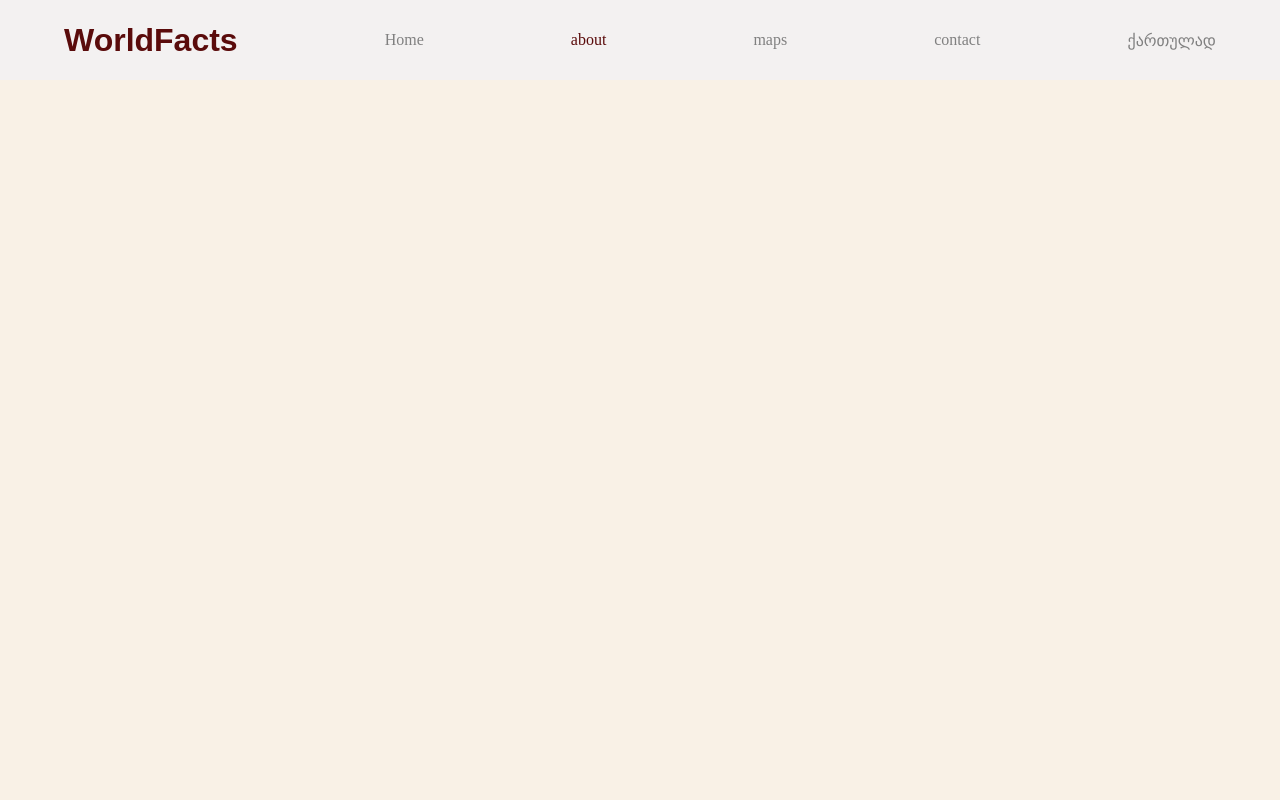
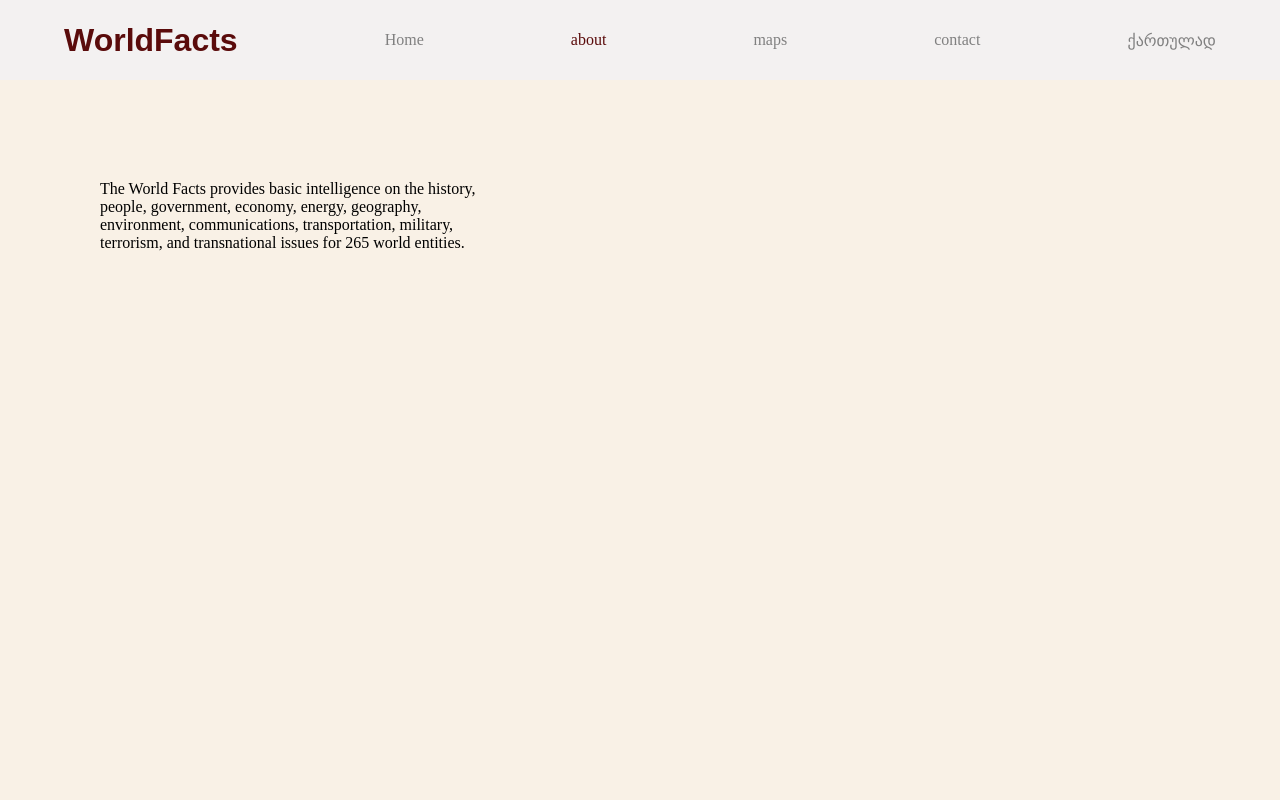
Before and after one commit to eleneshetsiruli/countries-app, a React (Vite) app: page /about/about in a window 1280 px wide. Shown: the top 800 px of the page. Built offline with nearby package versions, Linux system fonts and the light colour scheme; a web font is replaced by a local one.

Commit message:
add contact page and about page translaton

```diff
--- a/src/pages/about/components/description/index.tsx
+++ b/src/pages/about/components/description/index.tsx
@@ -1,9 +1,18 @@
+import { useParams } from "react-router-dom";
+import { aboutTranslation } from "../../translation";
 import styles from "./about.module.css";
 
 export const AboutDescription = () => {
+  const { lang } = useParams<string>();
+
+  const currentLang: keyof typeof aboutTranslation = (
+    lang === "en" || lang === "ka" ? lang : "en"
+  ) as keyof typeof aboutTranslation;
+
+  const content = aboutTranslation[currentLang];
   return (
     <div className={styles.aboutContent}>
-      <p></p>
+      <p>{content.content}</p>
     </div>
   );
 };
--- /dev/null
+++ b/src/pages/about/translation/index.tsx
@@ -0,0 +1,11 @@
+export const aboutTranslation = {
+  en: {
+    content:
+      "The World Facts provides basic intelligence on the history, people, government, economy, energy, geography, environment, communications, transportation, military, terrorism, and transnational issues for 265 world entities.",
+  },
+
+  ka: {
+    content:
+      "World Facts იძლევა ძირითად ინფორმაციას ისტორიის, ხალხის, მთავრობის, ეკონომიკის, ენერგეტიკის, გეოგრაფიის, გარემოს, კომუნიკაციების, ტრანსპორტის, სამხედრო, ტერორიზმისა და ტრანსნაციონალური საკითხების შესახებ 265 მსოფლიო ერთეულისთვის.",
+  },
+};
--- a/src/pages/contact/components/form/index.tsx
+++ b/src/pages/contact/components/form/index.tsx
@@ -2,6 +2,8 @@ import { useReducer } from "react";
 import { InputLabelBox } from "../inputLabel";
 import styles from "./form.module.css";
 import { Action, Errors, FormValues, State } from "./interfaces";
+import { useParams } from "react-router-dom";
+import { formTranslate } from "./translations";
 
 const initialState = {
   formValues: {
@@ -42,6 +44,13 @@ function reducer(state: State, action: Action): State {
 
 export const FormContent = () => {
   const [state, dispatch] = useReducer(reducer, initialState);
+  const { lang } = useParams<string>();
+
+  const currentLang: keyof typeof formTranslate = (
+    lang === "en" || lang === "ka" ? lang : "en"
+  ) as keyof typeof formTranslate;
+
+  const content = formTranslate[currentLang];
 
   const handleChange = (
     ev: React.ChangeEvent<HTMLInputElement | HTMLTextAreaElement>
@@ -76,7 +85,6 @@ export const FormContent = () => {
       return;
     }
 
-    console.log(state.formValues);
     dispatch({ type: "RESET_FORM" });
   };
 
@@ -84,7 +92,7 @@ export const FormContent = () => {
     <form onSubmit={handleSubmit} className={styles.formContainer}>
       <InputLabelBox
         value={state.formValues.სახელი}
-        label="სახელი"
+        label={content.name}
         type="text"
         onchange={handleChange}
       />
@@ -94,7 +102,7 @@ export const FormContent = () => {
 
       <InputLabelBox
         value={state.formValues.გვარი}
-        label="გვარი"
+        label={content.lastName}
         type="text"
         onchange={handleChange}
       />
@@ -103,7 +111,7 @@ export const FormContent = () => {
       )}
 
       <InputLabelBox
-        label="email"
+        label={content.email}
         type="email"
         value={state.formValues.email}
         onchange={handleChange}
@@ -112,7 +120,7 @@ export const FormContent = () => {
         <p className={styles.errorMessages}>{state.errors.email}</p>
       )}
 
-      <label htmlFor="textar">შეტყობინება</label>
+      <label htmlFor="textar">{content.textAr}</label>
       <textarea
         value={state.formValues.შეტყობინება}
         onChange={handleChange}
@@ -124,7 +132,7 @@ export const FormContent = () => {
       )}
 
       <button className={styles.submitBtn} type="submit">
-        გაგზავნა
+        {content.send}
       </button>
     </form>
   );
--- /dev/null
+++ b/src/pages/contact/components/form/translations/index.tsx
@@ -0,0 +1,16 @@
+export const formTranslate = {
+  en: {
+    name: "Name",
+    lastName: "Last Name",
+    email: "email",
+    textAr: "text Here",
+    send: "send",
+  },
+  ka: {
+    name: "სახელი",
+    lastName: "გვარი",
+    email: "მეილი",
+    textAr: "შეტყობინება",
+    send: "გაგზავა",
+  },
+};
```
